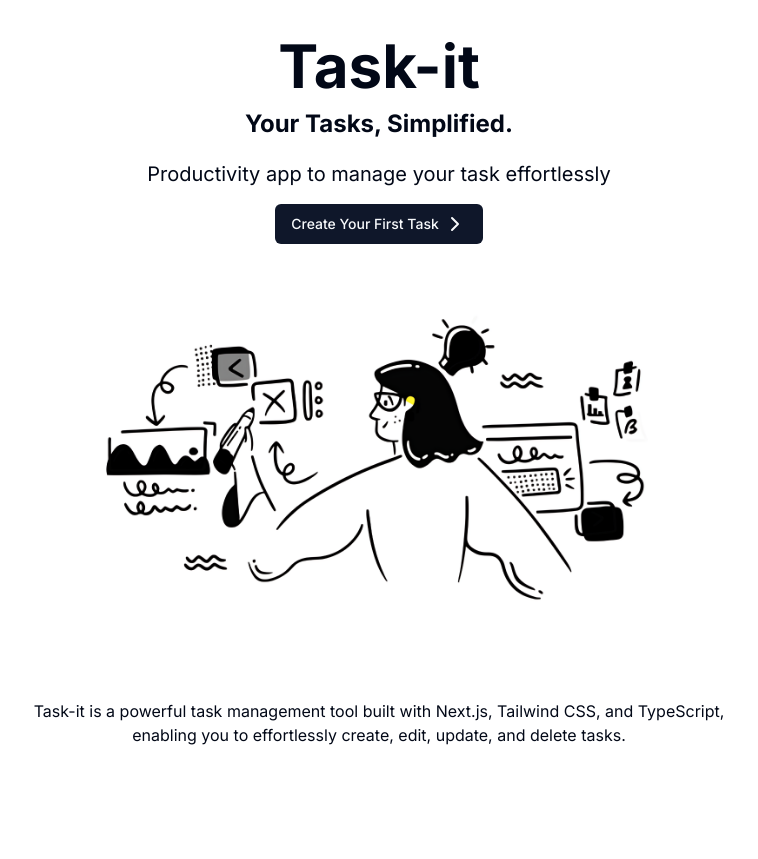
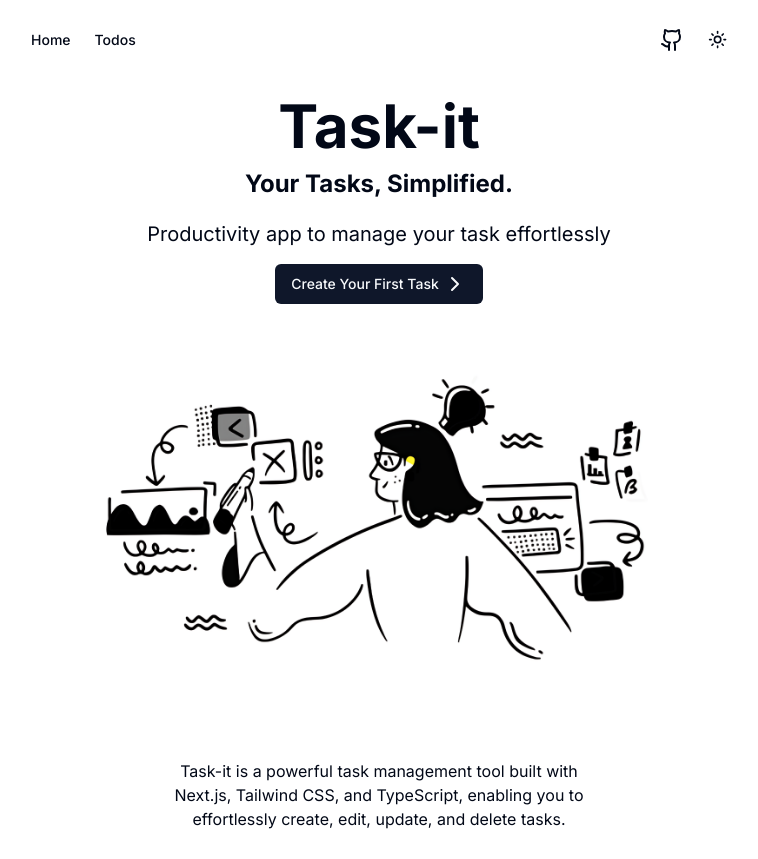
Before and after one commit to Aakarshak1/Taskit, a Next.js app: page / in a window 1280 px wide. Shown: the whole page, without its empty margins (261-1019 px from the left). Before the commit the page ends 800 px from the top, so only its background shows below. Built offline with nearby package versions, Linux system fonts and the light colour scheme; no server answers.

Commit message:
feat: update layout and homepage

```diff
--- a/src/app/LayoutBuilder.tsx
+++ b/src/app/LayoutBuilder.tsx
@@ -3,6 +3,7 @@
 import { usePathname } from 'next/navigation';
 import NavBar from '@/components/navbar/Navbar';
 import ThemeProvider from '@/components/theme/ThemeProvider';
+import { Toaster } from '@/components/ui/sonner';
 
 const Pathname = ({
   children,
@@ -12,11 +13,17 @@
   const pathname = usePathname();
   return (
     <div>
-      {pathname === '/login' || pathname === '/todos' ? (
-        <section className='max-w-screen-xl p-5 mx-auto'>
+      {pathname === '/login' || pathname === '/todos' || pathname === '/' ? (
+        <section className='max-w-screen-md p-5 mx-auto'>
           <ThemeProvider attribute='class' defaultTheme='system' enableSystem>
             <NavBar />
             {children}
+            <Toaster
+              richColors
+              toastOptions={{
+                duration: 2500,
+              }}
+            />
           </ThemeProvider>
         </section>
       ) : (
--- a/src/app/page.tsx
+++ b/src/app/page.tsx
@@ -4,8 +4,19 @@
 
 import { ChevronRight } from 'lucide-react';
 import { Button } from '@/components/ui/button';
+import { redirect } from 'next/navigation';
+import { createClient } from '@/utils/supabase/server';
 
-export default function Home() {
+export default async function Home() {
+  const supabase = createClient();
+  const {
+    data: { user },
+  } = await supabase.auth.getUser();
+
+  if (user) {
+    return redirect('/todos');
+  }
+
   return (
     <main className='flex flex-col items-center justify-between min-h-[80vh] py-2'>
       <div className='text-center'>
```
